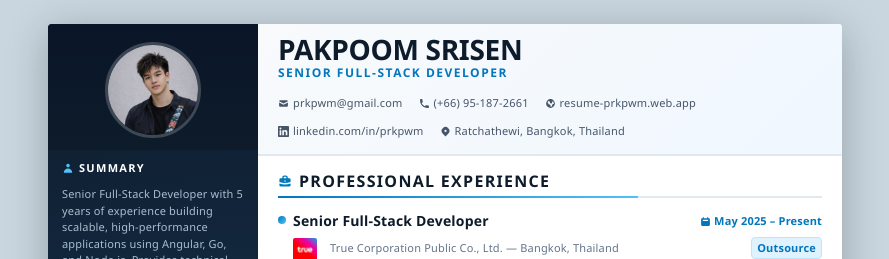
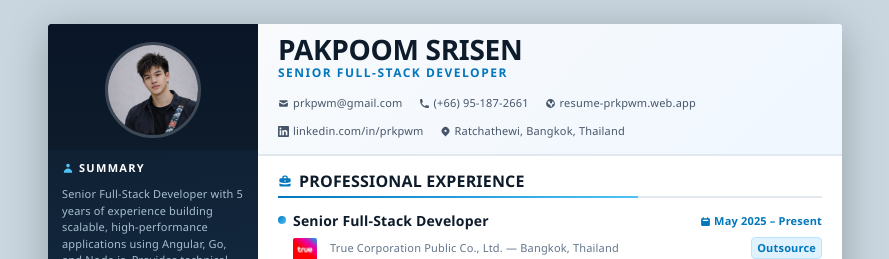
Before and after one commit to prkpwm/prkpwm-resume-app-react, a React (Vite) app: page / in a window 1280 px wide. Shown: the top 259 px of the page, without its empty margins (195-1084 px from the left). Built offline with nearby package versions, Linux system fonts and the light colour scheme.

Commit message:
Update App.less styles

```diff
--- a/src/App.less
+++ b/src/App.less
@@ -255,7 +255,6 @@ body {
   gap: 7px;
   font-size: @fs-base;
   font-weight: 700;
-  letter-spacing: 1.3px;
   text-transform: uppercase;
   color: @dark;
   padding-bottom: 3px;
```
